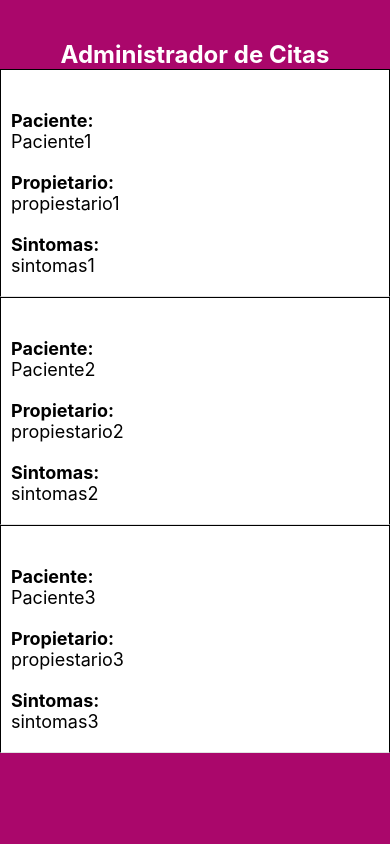
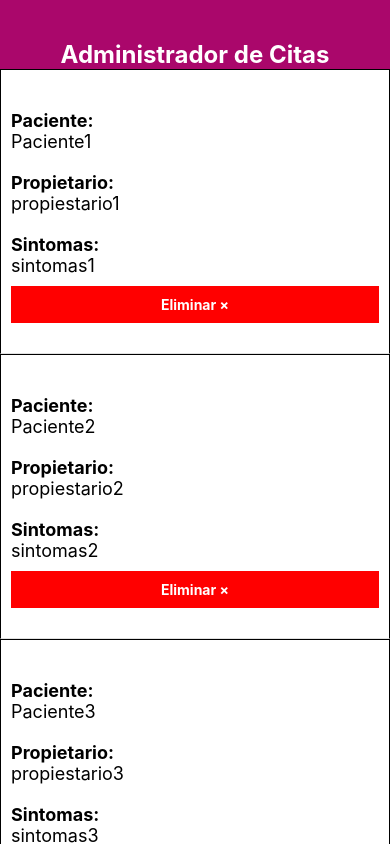
Before and after one commit to jachqaz/Udemy_React_Native_Citas, a React Native app: screen / in a window 390 px wide. Built offline with nearby package versions, Linux system fonts and the light colour scheme.

Commit message:
33. Creando un botón para eliminar
Signed-off-by: Johan Castano <johan.castano@arkangroup.com>

```diff
--- a/componentes/Cita.js
+++ b/componentes/Cita.js
@@ -1,7 +1,11 @@
 import React from "react";
-import { StyleSheet, Text, View } from "react-native";
+import { StyleSheet, Text, TouchableHighlight, View } from "react-native";
 
 const Cita = ({ item }) => {
+  const dialogoEliminar = () => {
+    console.log("eliminando...");
+  };
+
   return (
     <View style={styles.cita}>
       <View>
@@ -15,6 +19,12 @@
       <View>
         <Text style={styles.label}>Sintomas: </Text>
         <Text style={styles.texto}>{item.sintomas}</Text>
+      </View>
+      {/*<Button title="Eliminar" onPress={}/>*/}
+      <View>
+        <TouchableHighlight onPress={() => dialogoEliminar()} style={styles.btnEliminar}>
+          <Text style={styles.textoEliminar}>Eliminar &times;</Text>
+        </TouchableHighlight>
       </View>
     </View>
   );
@@ -37,5 +47,15 @@
   texto: {
     fontSize: 18,
   },
+  btnEliminar: {
+    padding: 10,
+    backgroundColor: "red",
+    marginVertical: 10,
+  },
+  textoEliminar: {
+    color: "#fff",
+    fontWeight: "bold",
+    textAlign: "center",
+  },
 });
 export default Cita;
```
